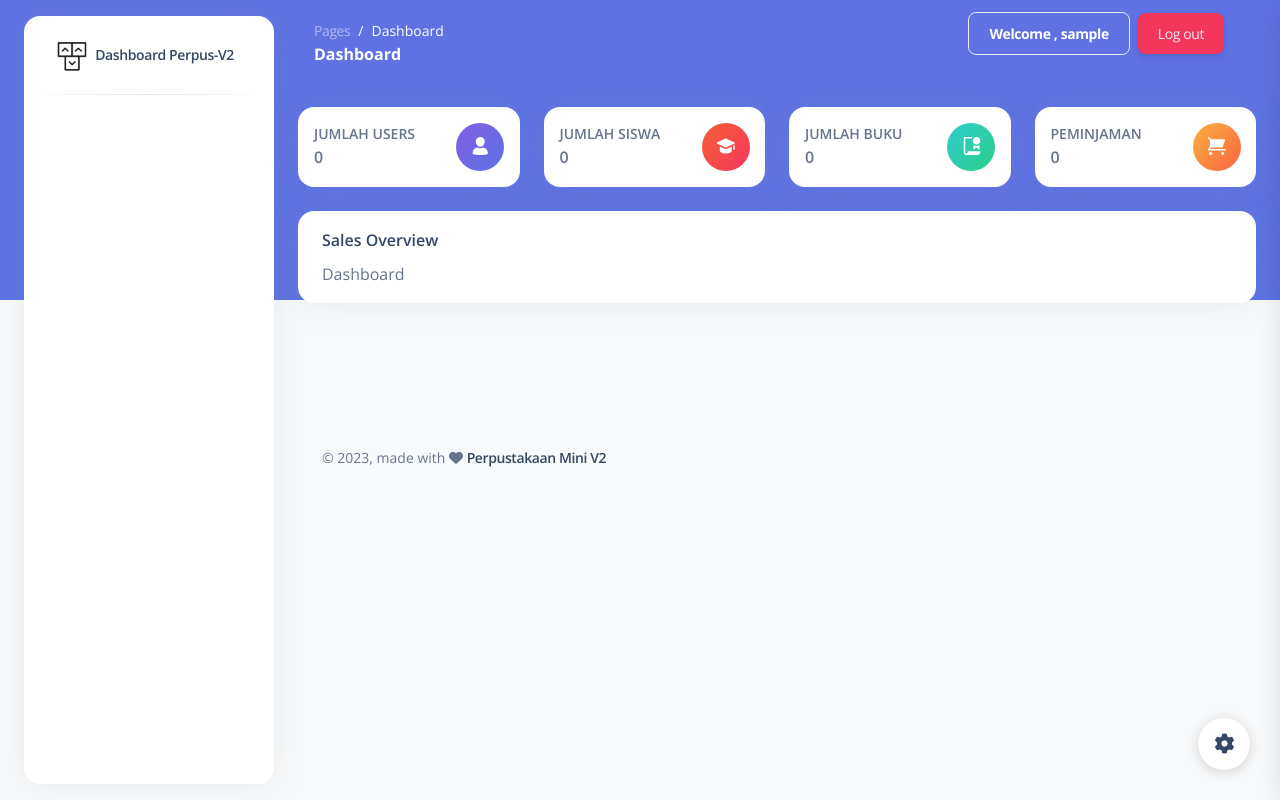
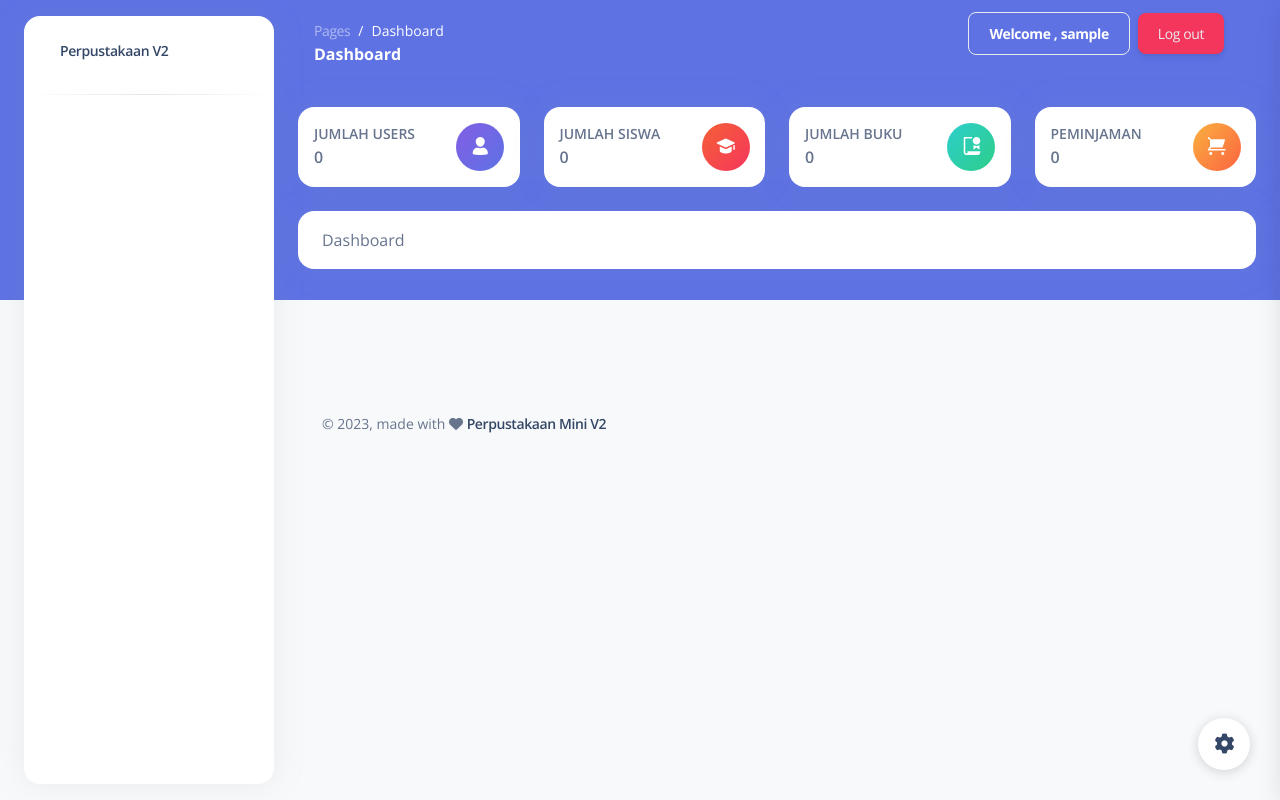
Before and after one commit to TSbagas/Perpustakaan-V2, a PHP site: page /dashboard.php in a window 1280 px wide. Run offline with PHP 8.4, Linux system fonts and the light colour scheme; the visitor is signed in with stand-in values (Sample User, id 1); data that the repository does not hold is empty; some libraries are stand-ins or nearby versions.

Commit message:
first commit

```diff
--- a/controllers/db.php
+++ b/controllers/db.php
@@ -176,7 +176,7 @@
         }
         // Peminjaman
         public function proses_pencarian_nama($nisn){
-                header("location:../dashboard.php?pages=peminjaman&&nisn=$nisn");
+                header("location:../dashboard.php?pages=peminjaman&&act=tambah&&nisn=$nisn");
         }
         public function proses_pencarian($nisn){
             $query = $this->koneksi->query("SELECT * FROM siswa where nisn='$nisn'");
--- a/dashboard.php
+++ b/dashboard.php
@@ -13,7 +13,7 @@ if ($_SESSION['login'] == null){
   <link rel="apple-touch-icon" sizes="76x76" href="assets/img/apple-icon.png">
   <link rel="icon" type="image/png" href="assets/img/favicon.png">
   <title>
-    Argon Dashboard 2 by Creative Tim
+    Perpustakaan V2
   </title>
   <!--     Fonts and icons     -->
   <link href="https://fonts.googleapis.com/css?family=Open+Sans:300,400,600,700" rel="stylesheet" />
@@ -34,8 +34,7 @@ if ($_SESSION['login'] == null){
     <div class="sidenav-header">
       <i class="fas fa-times p-3 cursor-pointer text-secondary opacity-5 position-absolute end-0 top-0 d-none d-xl-none" aria-hidden="true" id="iconSidenav"></i>
       <a class="navbar-brand m-0" href=" https://demos.creative-tim.com/argon-dashboard/pages/dashboard.html " target="_blank">
-        <img src="assets/img/logo-ct-dark.png" class="navbar-brand-img h-100" alt="main_logo">
-        <span class="ms-1 font-weight-bold">Dashboard Perpus-V2</span>
+        <span class="ms-1 font-weight-bold">Perpustakaan V2</span>
       </a>
     </div>
     <hr class="horizontal dark mt-0">
@@ -277,7 +276,6 @@ if ($_SESSION['login'] == null){
         <div class="col-lg-12 mb-lg-8 mb-4">
           <div class="card z-index-2 h-100">
             <div class="card-header pb-0 pt-3 bg-transparent">
-              <h6 class="text-capitalize">Sales overview</h6>
               <!-- This is content -->
                 <?php
                 @$pages = $_GET['pages'];
```
Also changed, not shown: views/petugas/peminjaman/peminjaman.php (+2 -38 lines), views/petugas/peminjaman/tambah.php (added, +37 -0 lines).
